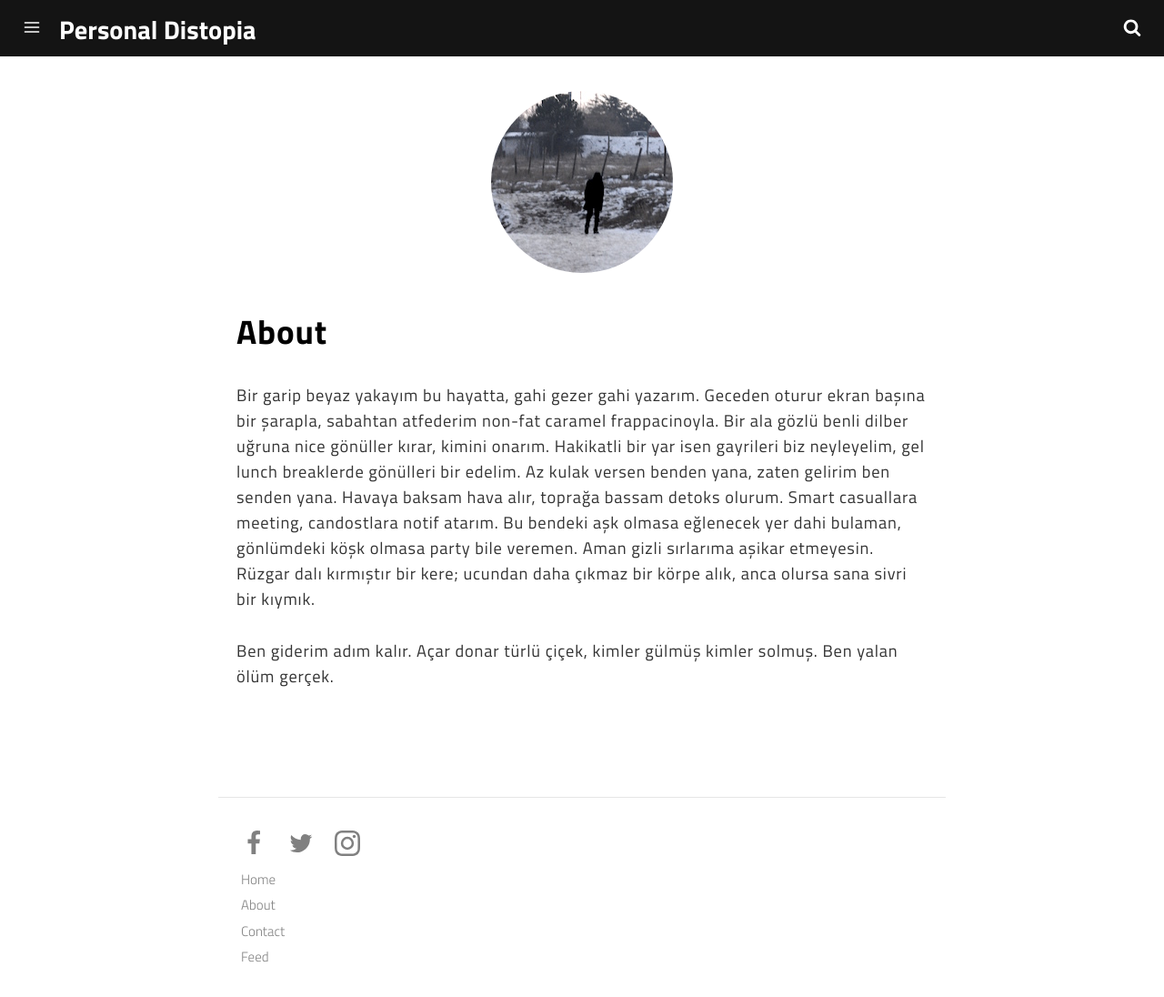
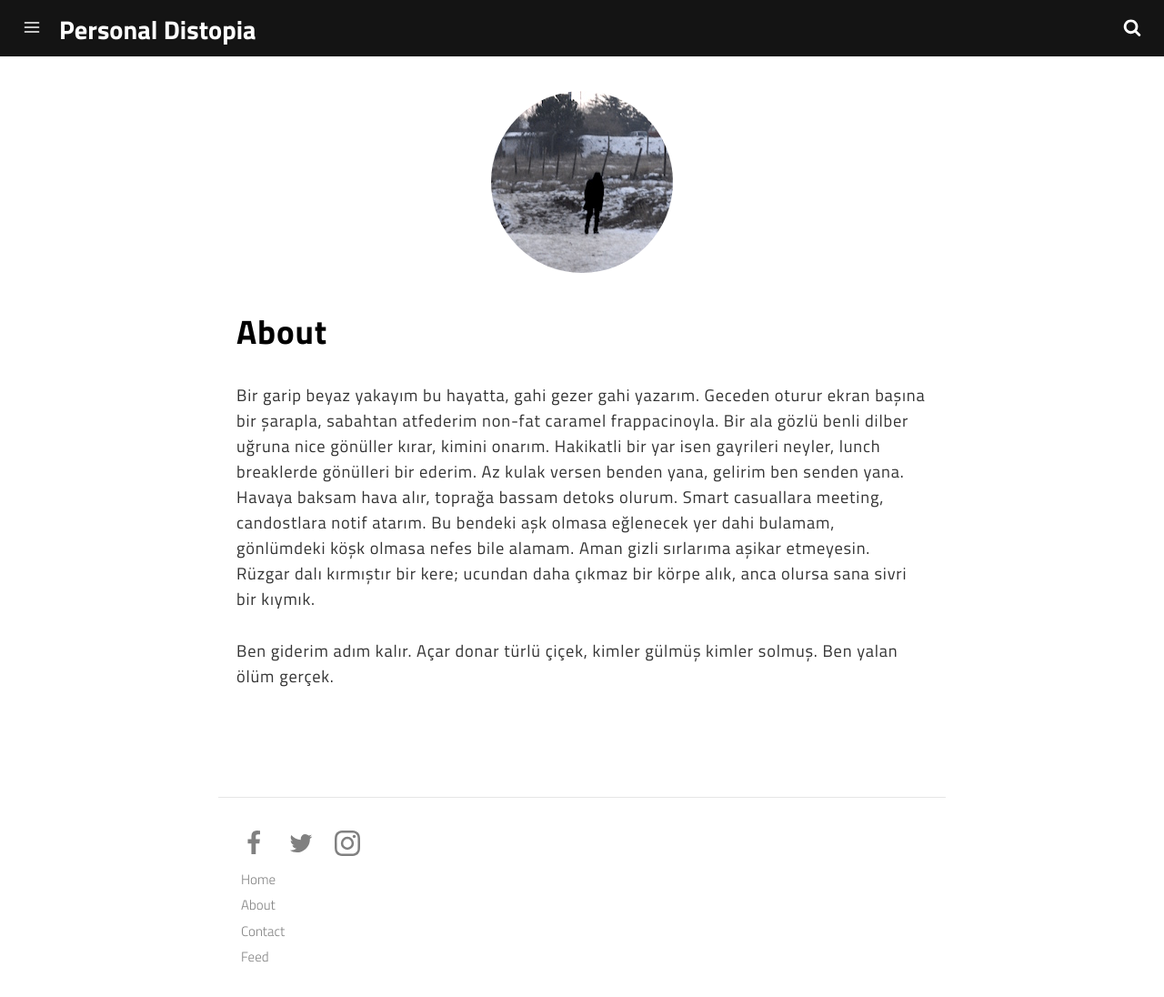
Before and after one commit to alperbasak/alperbasak.github.io, a Jekyll site: the page built from about.md, in a window 1280 px wide and 1096 px high. Shown: the whole window at 91% size. Built offline with Jekyll 4.4.1, drawn with Linux system fonts in a browser that asks for light colours.

Commit message:
Update about.md

```diff
--- a/about.md
+++ b/about.md
@@ -9,7 +9,7 @@ permalink: /about/
 
 ## About
 
-Bir garip beyaz yakayım bu hayatta, gahi gezer gahi yazarım. Geceden oturur ekran başına bir şarapla, sabahtan atfederim non-fat caramel frappacinoyla. Bir ala gözlü benli dilber uğruna nice gönüller kırar, kimini onarım. Hakikatli bir yar isen gayrileri biz neyleyelim, gel lunch breaklerde gönülleri bir edelim. Az kulak versen benden yana, zaten gelirim ben senden yana. Havaya baksam hava alır, toprağa bassam detoks olurum. Smart casuallara meeting, candostlara notif atarım. Bu bendeki aşk olmasa eğlenecek yer dahi bulaman, gönlümdeki köşk olmasa party bile veremen.
+Bir garip beyaz yakayım bu hayatta, gahi gezer gahi yazarım. Geceden oturur ekran başına bir şarapla, sabahtan atfederim non-fat caramel frappacinoyla. Bir ala gözlü benli dilber uğruna nice gönüller kırar, kimini onarım. Hakikatli bir yar isen gayrileri neyler, lunch breaklerde gönülleri bir ederim. Az kulak versen benden yana, gelirim ben senden yana. Havaya baksam hava alır, toprağa bassam detoks olurum. Smart casuallara meeting, candostlara notif atarım. Bu bendeki aşk olmasa eğlenecek yer dahi bulamam, gönlümdeki köşk olmasa nefes bile alamam.
 Aman gizli sırlarıma aşikar etmeyesin. Rüzgar dalı kırmıştır bir kere; ucundan daha çıkmaz bir körpe alık, anca olursa sana sivri bir kıymık.
 
 Ben giderim adım kalır. Açar donar türlü çiçek, kimler gülmüş kimler solmuş. Ben yalan ölüm gerçek.
```
